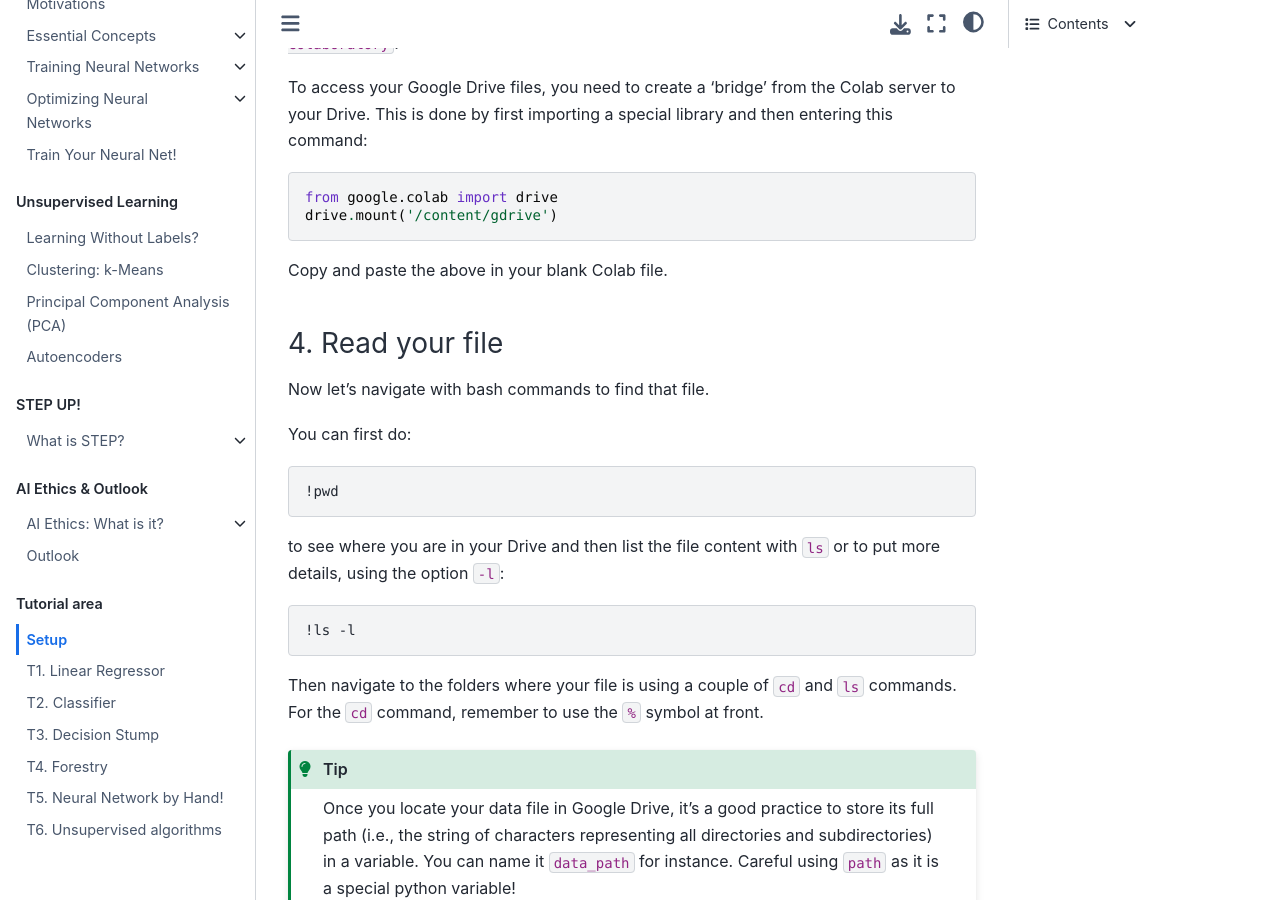
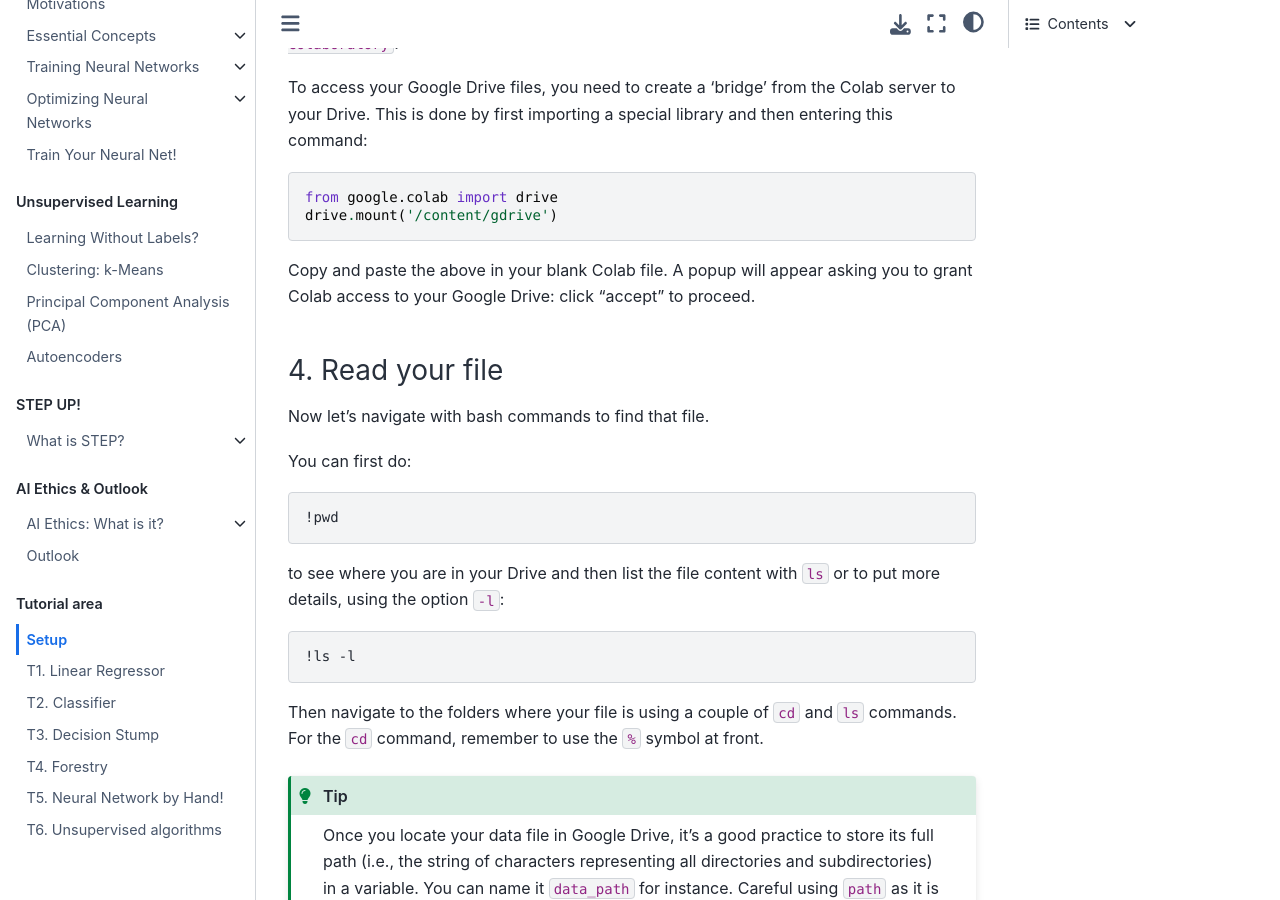
Before and after one commit to clairedavid/intro_to_ml, a Jupyter Book: the page built from tutorials/t00_setup.md, in a window 1280 px wide and 900 px high, scrolled down 2151 px. Built offline with Jupyter Book 1.0.4 settings and Sphinx 7.4.7 and the Sphinx Book theme 1.1.4, drawn with Linux system fonts in a browser that asks for light colours.

Commit message:
Adding popup info in setup

````diff
--- a/tutorials/t00_setup.md
+++ b/tutorials/t00_setup.md
@@ -68,7 +68,7 @@ To access your Google Drive files, you need to create a 'bridge' from the Colab
 from google.colab import drive
 drive.mount('/content/gdrive')
 ```
-Copy and paste the above in your blank Colab file.
+Copy and paste the above in your blank Colab file. A popup will appear asking you to grant Colab access to your Google Drive: click "accept" to proceed.
 
 ### 4. Read your file
 Now let's navigate with bash commands to find that file.
````
